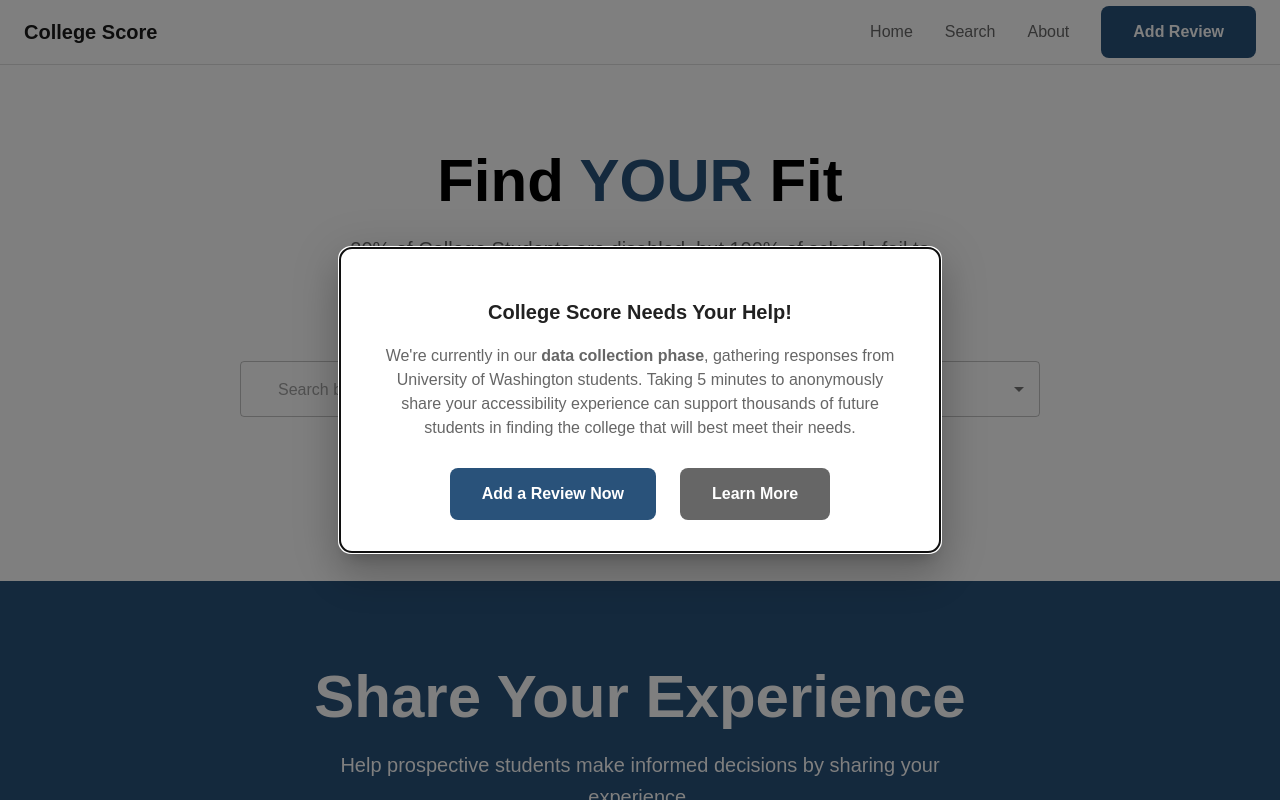
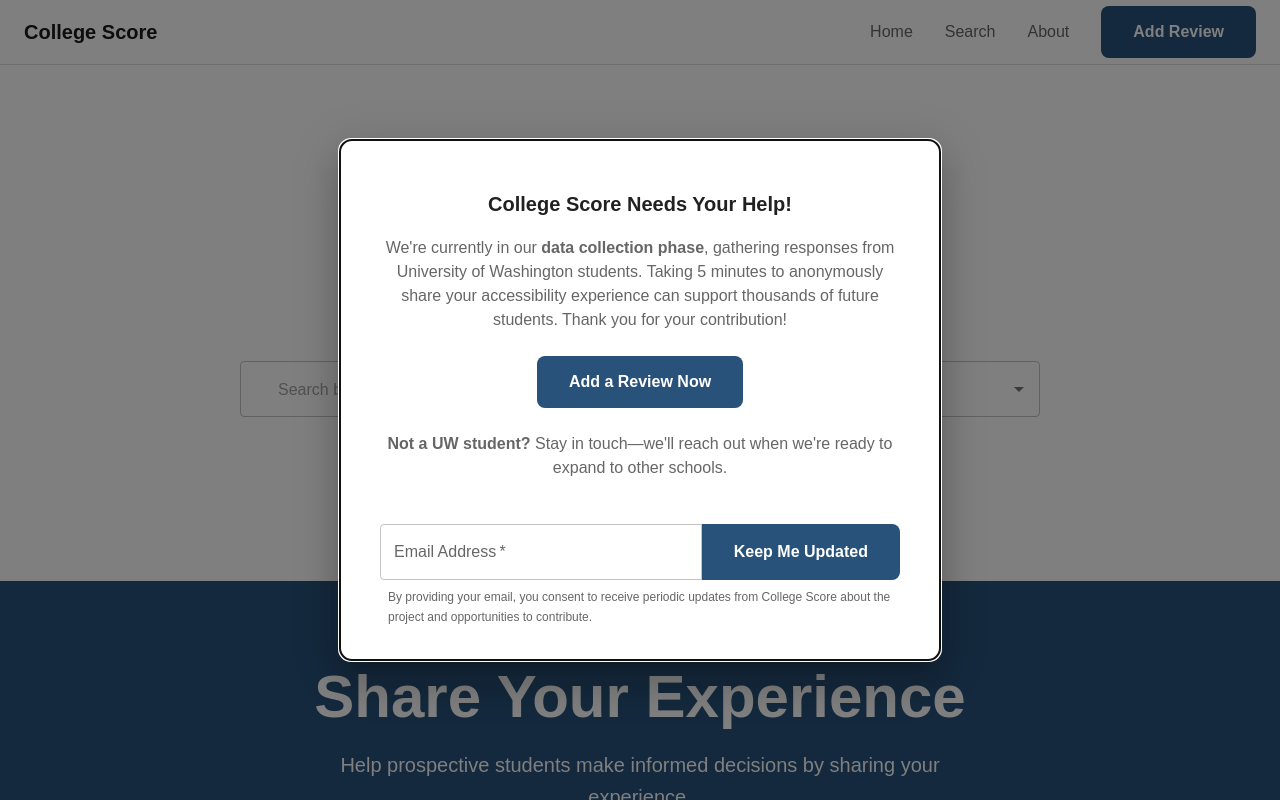
Before and after one commit to collegescore/frontend, a Next.js app: page / in a window 1280 px wide. Shown: the top 800 px of the page. Built offline with nearby package versions, Linux system fonts and the light colour scheme; some icons are missing; what @mui/material-nextjs would draw is missing.

Commit message:
add email into data collection and allow different button colors on email component

```diff
--- a/src/components/common/DataCollectionPopup.tsx
+++ b/src/components/common/DataCollectionPopup.tsx
@@ -5,6 +5,8 @@
 import BasicButton from "./BasicButton";
 import Paragraph from "@/components/common/Paragraph";
 import GenericPopup from "@/components/common/GenericPopup";
+import EmailSubscription from "@/components/common/EmailSubscription";
+import { Box, Divider, Stack, Typography } from "@mui/material";
 
 export default function DataCollectionPopup() {
   // only show the popup if the user hasn't seen it before (stored in localStorage)
@@ -27,23 +29,26 @@
       onClose={handleClose}
       title="College Score Needs Your Help!"
       actions={
-        <>
-          <AddReviewButton text="Add a Review Now" onClick={handleClose} />
-          <BasicButton
-            text="Learn More"
-            href="/about"
-            color="grayscale"
-            onClick={handleClose}
-          />
-        </>
+        <EmailSubscription />
       }
     >
-      <Paragraph sx={{ textAlign: "center", mb: 0 }}>
-        We're currently in our <strong>data collection phase</strong>, gathering responses from
-        University of Washington students. Taking 5 minutes to anonymously share your
-        accessibility experience can support thousands of future students in finding the
-        college that will best meet their needs.
-      </Paragraph>
+      <Stack spacing={3} alignItems="center" sx={{ textAlign: "center" }}>
+        <Paragraph>
+          We're currently in our <strong>data collection phase</strong>, gathering responses from
+          University of Washington students. Taking 5 minutes to anonymously share your
+          accessibility experience can support thousands of future students. Thank you for your contribution!
+        </Paragraph>
+
+        <AddReviewButton
+          text="Add a Review Now"
+          onClick={handleClose}
+        />
+
+        <Paragraph>
+          <strong>Not a UW student?</strong> Stay in touch—we&apos;ll reach out when we&apos;re
+          ready to expand to other schools.
+        </Paragraph>
+      </Stack>
     </GenericPopup>
   );
 }
--- a/src/components/common/EmailSubscription.tsx
+++ b/src/components/common/EmailSubscription.tsx
@@ -4,7 +4,13 @@
 import { Stack, TextField, Box, Typography } from "@mui/material";
 import BasicButton from "./BasicButton";
 
-export default function EmailSubscription() {
+// Keep me updated email button allows different color options chosen by parent component,
+// defaults to primary unless specified.
+interface EmailSubscriptionProps {
+  buttonColor?: "primary" | "secondary" | "grayscale" | "error" | "info" | "success" | "warning";
+}
+
+export default function EmailSubscription({ buttonColor = "primary" }: EmailSubscriptionProps) {
   const [email, setEmail] = useState("");
   const [submitted, setSubmitted] = useState(false);
 
@@ -48,6 +54,7 @@
           text="Keep Me Updated"
           type="submit"
           variant="contained"
+          color={buttonColor} // Use the color prop passed from parent, defaulting to primary
           disabled={submitted}
           sx={{
             borderTopLeftRadius: 0,
```
